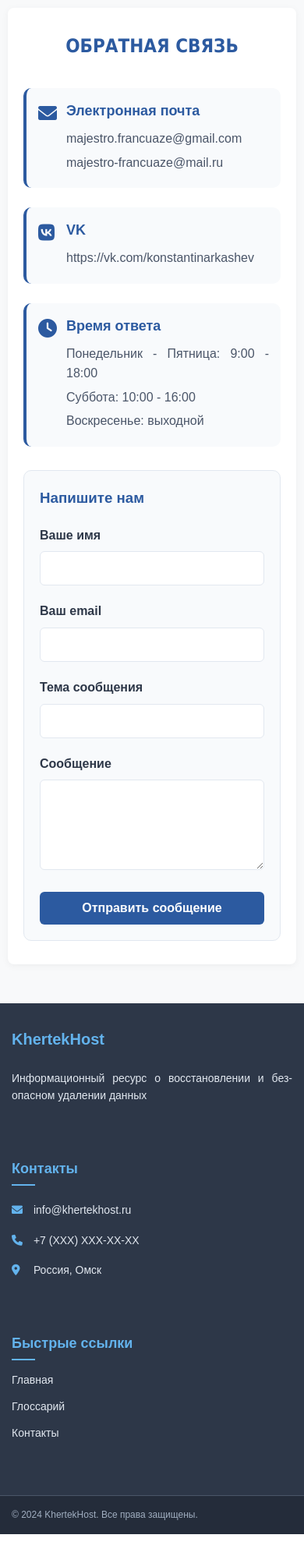
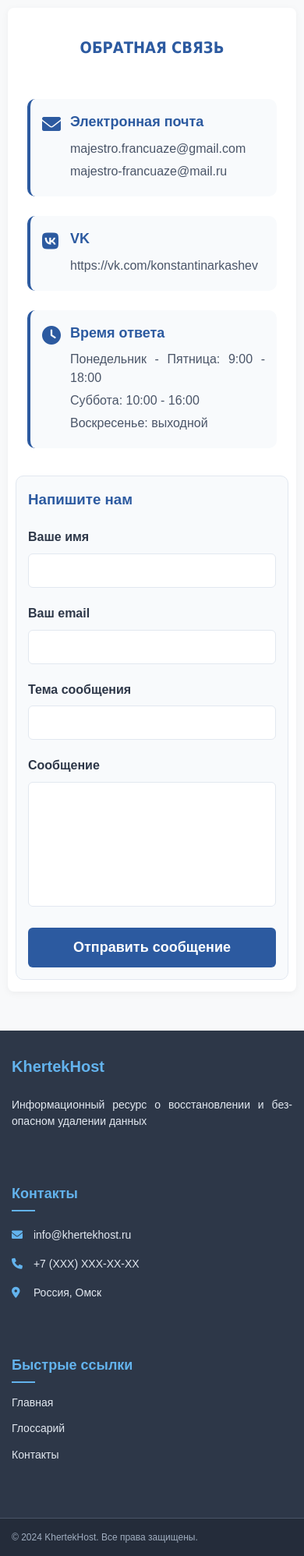
Before and after one commit to ARKOD-PM/omgtu_course_project_2, a Flask app: page /contacts.html in a window 390 px wide. Shown: the part 111-2107 px from the top of the page at 78% size. Before the commit the page ends 2079 px from the top, so only its background shows below. Run offline with Flask 3, Linux system fonts and the light colour scheme; some libraries are stand-ins or nearby versions.

Commit message:
feat: update css mobile adaptation

```diff
--- a/static/css/style.css
+++ b/static/css/style.css
@@ -973,6 +973,7 @@ li.pcmenu {
     transform: translateY(-2px);
 }
 
+
 /* ====МОБИЛЬНАЯ АДАПТАЦИЯ==== */
 @media screen and (max-width: 1200px) {
 
@@ -1380,3 +1381,124 @@ li.pcmenu {
         gap: 30px;
     }
 }
+
+/* ====МОБИЛЬНАЯ АДАПТАЦИЯ (ШРИФТ 12pt)==== */
+@media screen and (max-width: 768px) {
+    p {
+        font-size: 12pt;
+        line-height: 1.5;
+        text-indent: 15px;
+        margin: 10px 5px;
+    }
+
+    p.namelist {
+        text-indent: 15px;
+    }
+
+    ol.list > li, ul.list > li {
+        font-size: 12pt;
+        line-height: 1.5;
+    }
+
+    h1 {
+        font-size: 24px;
+        padding-top: 15px;
+    }
+
+    h2 {
+        font-size: 20px;
+    }
+
+    .caption {
+        font-size: 13px;
+        line-height: 1.35;
+    }
+
+    #container {
+        padding: 15px 10px;
+        width: auto;
+        min-width: 0;
+        margin: 10px;
+        overflow: hidden;
+    }
+
+    .contact-content {
+        display: flex;
+        flex-direction: column;
+        gap: 20px;
+    }
+
+    .contact-form, .contact-info, .contact-item {
+        width: 100%;
+        max-width: 100%;
+        padding: 15px;
+        box-sizing: border-box;
+    }
+
+    .contact-item p,
+    .contact-item h3,
+    .contact-item div {
+        overflow-wrap: break-word;
+        word-break: break-word;
+        word-wrap: break-word;
+        min-width: 0;
+    }
+
+    .form-group textarea {
+        resize: none;
+        height: 160px;
+        font-size: 16px;
+        width: 100%;
+        box-sizing: border-box;
+    }
+
+    .form-group input {
+        font-size: 16px;
+        width: 100%;
+        box-sizing: border-box;
+    }
+
+    .submit-btn {
+        width: 100%;
+        padding: 15px;
+        font-size: 18px;
+    }
+
+    /* === 4. ГЛОССАРИЙ  === */
+     .glossary-list {
+        display: grid;
+        grid-template-columns: minmax(0, 1fr);
+        width: 100%;
+    }
+
+    .glossary-item {
+        width: 100%;
+        max-width: 100%;
+        padding: 15px;
+        box-sizing: border-box;
+    }
+
+    .glossary-term {
+        display: flex;
+        flex-wrap: wrap;
+        gap: 5px;
+        width: 100%;
+    }
+
+    .glossary-term h3 {
+        width: 100%;
+        font-size: 18px;
+        overflow-wrap: break-word;
+        word-break: break-word;
+        hyphens: auto;
+        padding-right: 0;
+    }
+
+    .glossary-category {
+        margin-top: 5px;
+        align-self: flex-start;
+        max-width: 100%;
+        white-space: normal;
+        text-align: left;
+    }
+}
```
